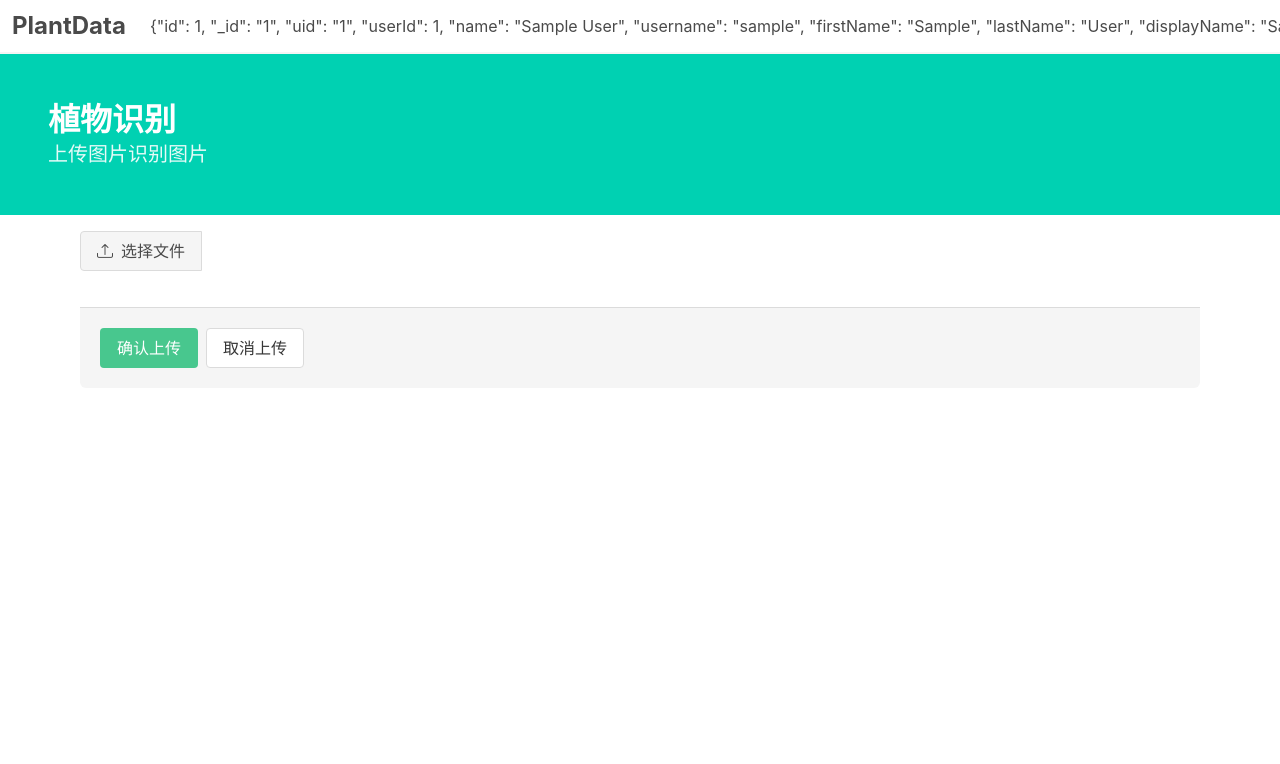
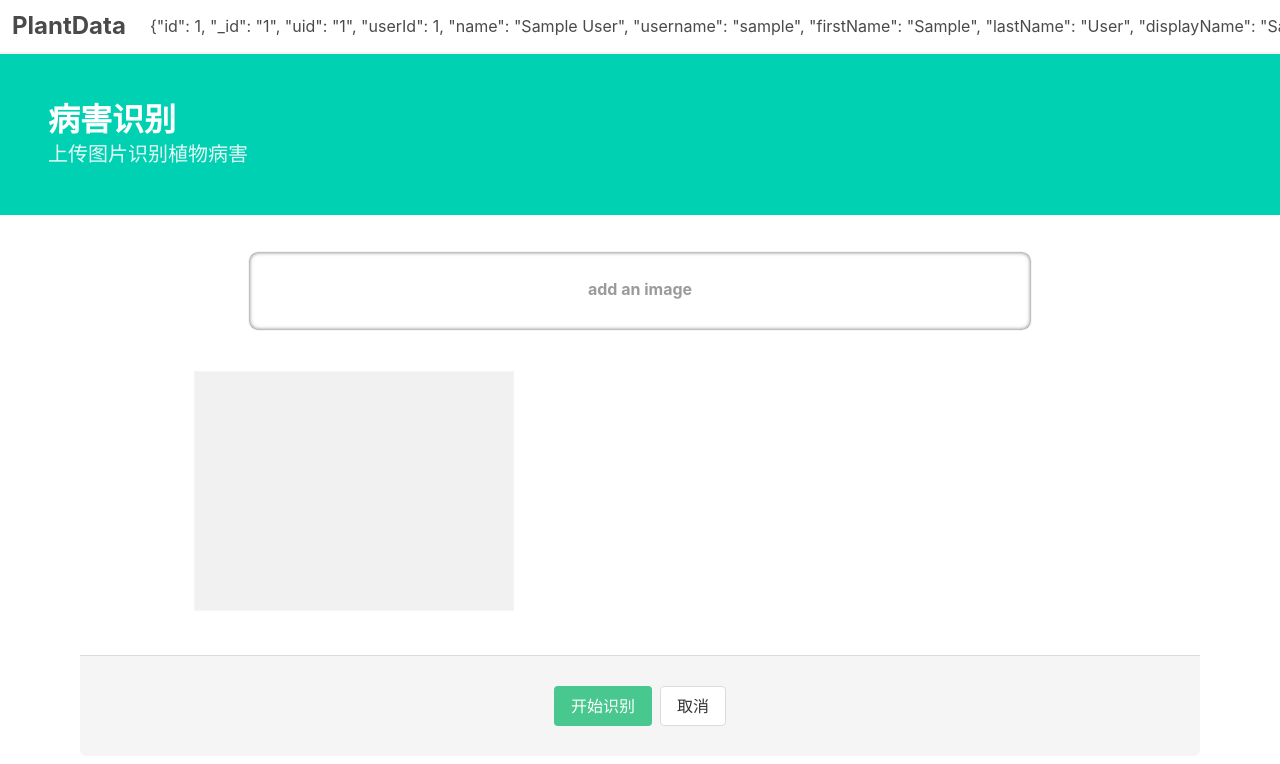
Before and after one commit to Statuey/plant, a Vue app: page /identify in a window 1280 px wide. Shown: the top 764 px of the page. Built offline with nearby package versions, Linux system fonts and the light colour scheme; sample sign-in values are in the browser's storage.

Commit message:
add router-guard, add the function of plant disease identify

```diff
--- a/src/components/Navbar.vue
+++ b/src/components/Navbar.vue
@@ -1,7 +1,11 @@
 <template>
   <nav class="navbar">
     <div class="navbar-brand">
-      <span class="navbar-item is-size-4 has-text-weight-bold">PlantData</span>
+      <router-link to="/">
+        <span class="navbar-item is-size-4 has-text-weight-bold"
+          >PlantData</span
+        >
+      </router-link>
     </div>
     <div class="navbar-menu">
       <div class="navbar-end">
--- a/src/main.js
+++ b/src/main.js
@@ -1,5 +1,9 @@
-import { createApp } from 'vue';
-import { createStore } from 'vuex';
+import {
+  createApp
+} from 'vue';
+import {
+  createStore
+} from 'vuex';
 import App from './App.vue';
 import VueAxios from 'vue-axios';
 import router from './router';
@@ -20,15 +24,19 @@ const api = axios.create({
   transformResponse: [
     ...axios.defaults.transformResponse,
     (data) =>
-      humps.camelizeKeys(data, (key, convert, options) => {
-        return /^[a-zA-Z0-9]{22}$/.test(key) ? key : convert(key, options);
-      }),
+    humps.camelizeKeys(data, (key, convert, options) => {
+      return /^[a-zA-Z0-9]{22}$/.test(key) ? key : convert(key, options);
+    }),
   ],
   transformRequest: [
-    (data) =>
-      humps.decamelizeKeys(data, (key, convert, options) => {
+    (data) => {
+      if (data instanceof FormData) {
+        return data;
+      }
+      return humps.decamelizeKeys(data, (key, convert, options) => {
         return /^[a-zA-Z0-9]{22}$/.test(key) ? key : convert(key, options);
-      }),
+      });
+    },
     ...axios.defaults.transformRequest,
   ],
 });
--- a/src/pages/Home.vue
+++ b/src/pages/Home.vue
@@ -1,8 +1,20 @@
-<template></template>
-
+<template>
+  <div>
+    <section class="hero is-primary">
+      <div class="hero-body">
+        <p class="title">PlantData</p>
+        <p class="subtitle">植物病害识别数据管理平台</p>
+      </div>
+    </section>
+    <img src="../../public/page.jpg" alt="page" class="page">
+  </div>
+</template>
 <script>
 export default {};
 </script>
 
-<style>
+<style scoped>
+.page{
+    background-size: contain;
+}
 </style>
--- a/src/pages/Identify.vue
+++ b/src/pages/Identify.vue
@@ -3,49 +3,63 @@
     <div>
       <section class="hero is-primary">
         <div class="hero-body">
-          <p class="title">植物识别</p>
-          <p class="subtitle">上传图片识别图片</p>
+          <p class="title">病害识别</p>
+          <p class="subtitle">上传图片识别植物病害</p>
         </div>
       </section>
     </div>
     <div class="container">
-      <div class="file has-name is-fullwidth mb-3">
-        <label class="file-label">
+      <div class="upload">
+        <label for="choose">
+          <span id="label">add an image</span>
+        </label>
         <input
-          class="file-input"
+          id="choose"
           type="file"
           ref="fileInput"
           accept="image/*"
           @change="getImage"
         />
-        <span class="file-cta">
-          <span class="file-icon">
-            <i class="bi bi-upload"></i>
-          </span>
-          <span class="file-label">选择文件</span>
-        </span>
-        </label>
       </div>
 
-      <div class="imagePanel">
-        <img :src="imageUrl" width="300" />
+      <div>
+        <div class="columns">
+          <div class="column is-half">
+            <div class="imagePanel">
+              <div class="uploadImg">
+                <img :src="imageUrl" width="320" v-if="imageUrl" />
+              </div>
+            </div>
+          </div>
+          <div class="column is-half">
+            <div class="showup" v-if="detective">
+              <h3>识别结果为：</h3>
+              <span class="tag is-success is-large">{{ result }}</span>
+            </div>
+          </div>
+        </div>
+        <footer class="modal-card-foot">
+          <div class="btn">
+            <button class="button is-success" @click="identify">
+              开始识别
+            </button>
+            <button class="button" @click="cancel">取消</button>
+          </div>
+        </footer>
       </div>
-      <footer class="modal-card-foot">
-        <button class="button is-success" @click="identify">确认上传</button>
-        <button class="button">取消上传</button>
-      </footer>
     </div>
   </div>
 </template>
 
 <script>
-import axios from "axios";
 export default {
   data() {
     return {
       imageUrl: "",
       imageType: "train",
       state: false,
+      detective: false,
+      result: "",
     };
   },
   methods: {
@@ -73,19 +87,65 @@ export default {
       let config = {
         headers: { "Content-Type": "multipart/form-data" },
       }; //添加请求头
-      axios
-        .post("/api/image/upload", param, config)
+      this.$http
+        .post("/api/upload_test_img", param, config)
         .then((res) => {
-          console.log(res.data.url);
-          this.state = true;
+          console.log(res.data);
+          this.result = res.data.result;
+          this.detective = true;
         })
-        .catch((error) => {
-          console.log(error);
+        .catch((err) => {
+          console.log(err);
         });
+    },
+    cancel() {
+      this.imageUrl = "";
+      this.detective = false;
     },
   },
 };
 </script>
 
 <style scoped>
+.showup {
+  margin: 20px;
+  display: block;
+}
+.upload {
+  height: 80px;
+  width: 70%;
+  border: solid;
+  border-width: 1px;
+  border-color: #f4f5f6;
+  margin: 20px auto;
+  background-color: #fff;
+  border-radius: 1ch;
+  box-shadow: 0 0 4px #616161 inset;
+  cursor: pointer;
+}
+
+.uploadImg {
+  border: solid;
+  border-width: 1px;
+  border-color: #f4f5f6;
+  height: 240px;
+  width: 320px;
+  margin: 20px auto;
+  display: block;
+  background-color: #f1f1f1;
+}
+.btn{
+  margin: 10px auto;
+}
+#choose {
+  display: none;
+}
+#label {
+  display: block;
+  font-size: 16px;
+  font-weight: bold;
+  color: #9b9b9b;
+  margin-top: 25px;
+  text-align: center;
+}
 </style>
--- a/src/pages/Login.vue
+++ b/src/pages/Login.vue
@@ -19,6 +19,12 @@
       <button class="signup-btn button is-primary is-fullwidth" @click="login">
         登录
       </button>
+      <div class="warn">
+        <div class="notification is-warning" v-if="tips">
+          <button class="delete" @click="close"></button>
+          <strong>登录失败，请重试 </strong>
+        </div>
+      </div>
     </div>
   </div>
 </template>
@@ -29,6 +35,7 @@ export default {
     return {
       username: "",
       password: "",
+      tips: false,
     };
   },
   methods: {
@@ -48,7 +55,13 @@ export default {
           this.$store.commit("login", self.username);
           self.$router.push("/dashboard");
         })
-        .catch((err) => {});
+        .catch((err) => {
+          this.tips = true;
+          console.log("error");
+        });
+    },
+    close() {
+      this.tips = false;
     },
   },
 };
@@ -63,4 +76,7 @@ export default {
   max-width: 500px;
   margin: 2rem auto 0 auto;
 }
+.warn {
+  margin-top: 10px;
+}
 </style>
--- a/src/pages/New.vue
+++ b/src/pages/New.vue
@@ -75,7 +75,7 @@ export default {
         .post("/api/datasets", dataset)
         .then((res) => {
           console.log(res.data);
-          this.$router.push("/datasets/"+res.data.id);
+          this.$router.push("/datasets/" + res.data.id);
         })
         .catch((err) => {
           console.log(err.response.data);
--- a/src/pages/Signup.vue
+++ b/src/pages/Signup.vue
@@ -1,7 +1,7 @@
 <template>
   <div class="container">
     <div class="form">
-      <h1 class="title is-2 has-text-centered">注册账号</h1>
+      <h1 class="title is-2 has-text-centered">注册</h1>
       <div class="field">
         <label class="label">用户名</label>
         <div class="control">
@@ -26,6 +26,12 @@
       <button class="signup-btn button is-primary is-fullwidth" @click="signup">
         注册
       </button>
+      <div class="warn">
+        <div class="notification is-warning" v-if="tips">
+          <button class="delete" @click="close"></button>
+          <strong>该用户名已存在或不符合要求，请重试！ </strong>
+        </div>
+      </div>
     </div>
   </div>
 </template>
@@ -37,6 +43,7 @@ export default {
       username: "",
       password: "",
       repeatPassword: "",
+      tips: false,
     };
   },
   methods: {
@@ -50,7 +57,13 @@ export default {
         .then((res) => {
           this.$router.push("/login");
         })
-        .catch((err) => {});
+        .catch((err) => {
+          this.tips = true;
+          console.log("error");
+        });
+    },
+    close() {
+      this.tips = false;
     },
   },
 };
@@ -64,4 +77,7 @@ export default {
   max-width: 500px;
   margin: 2rem auto 0 auto;
 }
+.warn{
+  margin-top: 10px;
+}
 </style>
--- a/src/router/index.js
+++ b/src/router/index.js
@@ -24,18 +24,30 @@ const routes = [
   {
     path: '/dashboard',
     component: Dashboard,
+    meta: {
+      requireAuth: true
+    }
   },
   {
     path: '/new',
     component: New,
+    meta: {
+      requireAuth: true
+    }
   },
   {
     path: '/datasets/:datasetId',
     component: Dataset,
+    meta: {
+      requireAuth: true
+    }
   },
   {
     path: '/identify',
     component: Identify,
+    meta: {
+      requireAuth: true
+    }
   }
 ];
 
@@ -44,4 +56,18 @@ const router = createRouter({
   routes,
 });
 
+router.beforeEach((to, from, next) => {
+  if (to.meta.requireAuth) {
+    //need to login
+    const token = localStorage.getItem("accessToken")
+    if (token) {
+      next()
+    } else {
+      next("/")
+    }
+  } else {
+    next();
+  }
+});
+
 export default router;
```
Also changed, not shown: src/components/FileIcon.vue (line endings or trailing spaces), 1 other file (tests, documents, lock files or other folders).
